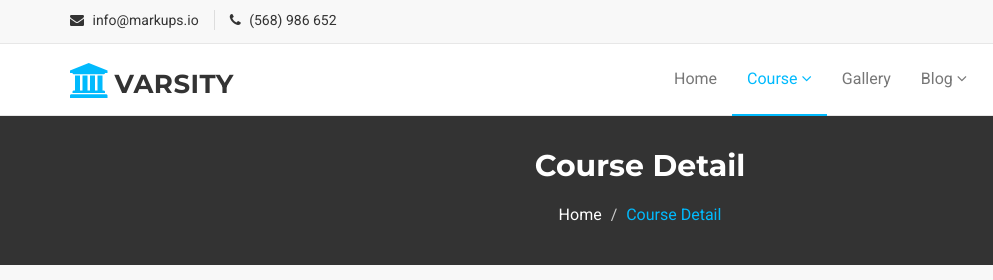
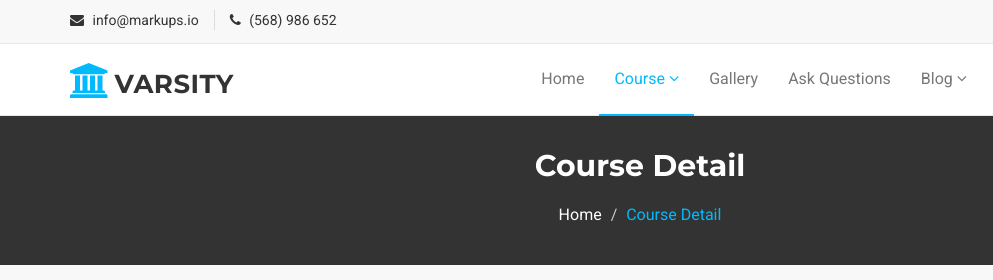
Before and after one commit to vedprakash11/Example, a plain HTML site: page course-detail.html in a window 1280 px wide. Shown: the top 280 px of the page, 0-993 px from the left. Drawn offline with Linux system fonts and the light colour scheme.

Commit message:
Update course-detail.html

```diff
--- a/course-detail.html
+++ b/course-detail.html
@@ -111,6 +111,7 @@
               </ul>
             </li>
             <li><a href="gallery.html">Gallery</a></li>
+			<li><a href="QAEngine.html">Ask Questions</a></li>
             <li class="dropdown">
               <a href="#" class="dropdown-toggle" data-toggle="dropdown">Blog <span class="fa fa-angle-down"></span></a>
               <ul class="dropdown-menu" role="menu">
```
